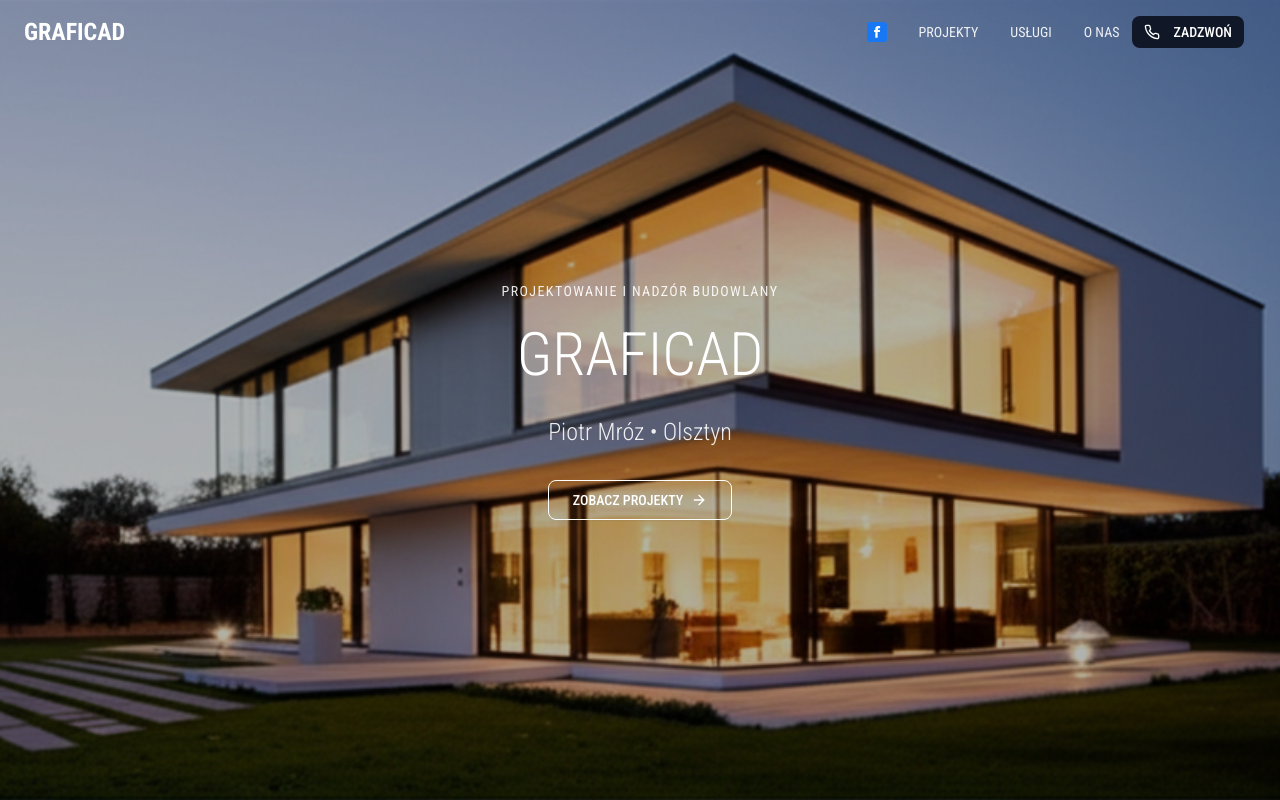
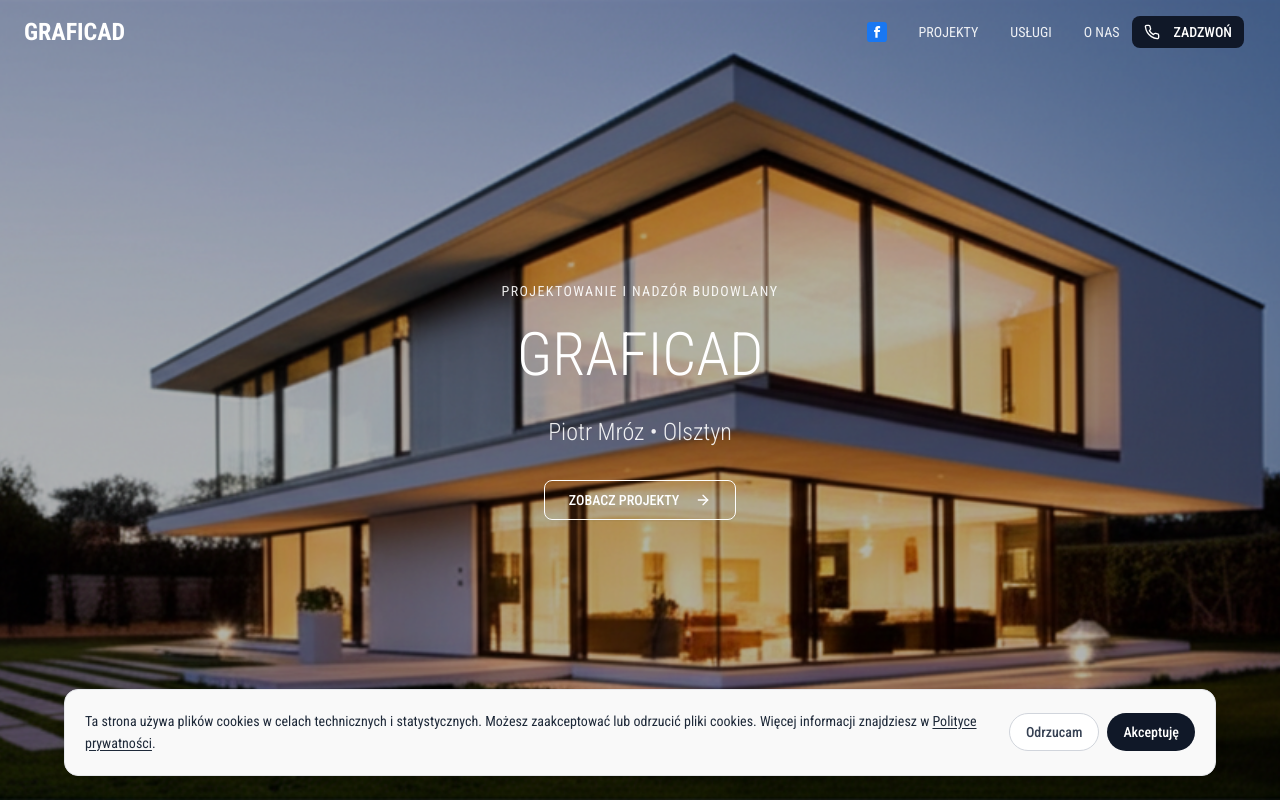
Before and after one commit to Kryki999/project-studio, a Next.js app: page / in a window 1280 px wide. Shown: the top 800 px of the page. Built offline with nearby package versions, Linux system fonts and the light colour scheme.

Commit message:
rodo update

```diff
--- a/app/layout.tsx
+++ b/app/layout.tsx
@@ -3,6 +3,8 @@ import { Roboto_Condensed, Lora } from 'next/font/google'
 import './globals.css'
 // Swiper CSS is loaded within the ReviewsSection component only on pages that use it
 import SiteHeader from '@/components/SiteHeader'
+import CookieConsentBanner from '@/components/CookieConsentBanner'
+import SiteFooter from '@/components/SiteFooter'
 
 const robotoCondensed = Roboto_Condensed({
   subsets: ['latin', 'latin-ext'],
@@ -36,6 +38,8 @@ export default function RootLayout({
       <body className="overflow-x-hidden">
         <SiteHeader />
         {children}
+        <SiteFooter />
+        <CookieConsentBanner />
       </body>
     </html>
   )
--- a/app/page.tsx
+++ b/app/page.tsx
@@ -39,14 +39,15 @@ export default function HomePage() {
           <h1 className="text-5xl md:text-6xl font-light mb-6 leading-tight" style={{ fontFamily: 'var(--font-sans)' }}>GRAFICAD</h1>
           <p className="text-xl md:text-2xl font-light mb-8 opacity-90">Piotr Mróz • Olsztyn</p>
           <Button
+            asChild
             variant="outline"
             size="lg"
             className="bg-transparent border-white text-white hover:bg-white hover:text-gray-900 transition-all duration-300"
           >
-            <a href="/projects" className="flex items-center">
+            <Link href="/#projects" className="flex items-center">
               ZOBACZ PROJEKTY
               <img src="/arrow-right.svg" alt="Strzałka" className="ml-2 h-4 w-4 invert" />
-            </a>
+            </Link>
           </Button>
         </div>
       </section>
@@ -254,29 +255,7 @@ export default function HomePage() {
         </div>
       </section>
 
-      {/* Footer */}
-      <footer className="bg-white border-t border-gray-200 py-12">
-        <div className="max-w-6xl mx-auto px-6">
-          <div className="flex flex-col md:flex-row justify-between items-center">
-            <div className="flex items-center space-x-3 mb-4 md:mb-0">
-              <div className="text-xl font-bold text-gray-900">GRAFICAD</div>
-              <div className="text-sm text-gray-500 border-l border-gray-300 pl-3">PROJEKTOWANIE I NADZÓR BUDOWLANY</div>
-            </div>
-            <div className="flex items-center gap-4">
-              <a
-                href="https://www.facebook.com/piotr.mroz.olsztyn?locale=pl_PL"
-                target="_blank"
-                rel="noopener noreferrer"
-                aria-label="Facebook"
-                className="inline-flex items-center"
-              >
-                <img src="/facebook-square.svg" alt="Facebook" className="h-6 w-6" />
-              </a>
-              <div className="text-sm text-gray-500">© 2024 Graficad Piotr Mróz. Wszelkie prawa zastrzeżone.</div>
-            </div>
-          </div>
-        </div>
-      </footer>
+      {/* Footer moved to global layout */}
     </div>
   )
 }
--- /dev/null
+++ b/components/CookieConsentBanner.tsx
@@ -0,0 +1,70 @@
+"use client"
+
+import { useEffect, useState } from "react"
+import Link from "next/link"
+
+type ConsentValue = "accepted" | "rejected"
+
+const STORAGE_KEY = "cookie-consent"
+
+export default function CookieConsentBanner() {
+    const [visible, setVisible] = useState(false)
+
+    useEffect(() => {
+        try {
+            const stored = localStorage.getItem(STORAGE_KEY) as ConsentValue | null
+            if (!stored) {
+                setVisible(true)
+            }
+        } catch {
+            // Ignore read errors (SSR or private mode)
+        }
+    }, [])
+
+    const setConsent = (value: ConsentValue) => {
+        try {
+            localStorage.setItem(STORAGE_KEY, value)
+        } catch {
+            // Ignore write errors
+        }
+        setVisible(false)
+        // Hook: here you can init analytics only if value === "accepted"
+    }
+
+    if (!visible) return null
+
+    return (
+        <div className="fixed inset-x-0 bottom-0 z-[60] px-4 pb-4 sm:pb-6">
+            <div className="mx-auto max-w-6xl rounded-xl border border-gray-200 bg-[#f9f9f9] text-gray-800 shadow-lg">
+                <div className="flex flex-col sm:flex-row items-start sm:items-center gap-4 p-4 sm:p-5">
+                    <p className="text-sm leading-relaxed">
+                        Ta strona używa plików cookies w celach technicznych i statystycznych. Możesz zaakceptować lub odrzucić pliki cookies. Więcej informacji znajdziesz w
+                        {" "}
+                        <Link href="/polityka-prywatnosci" className="underline underline-offset-2 hover:text-gray-900">
+                            Polityce prywatności
+                        </Link>
+                        .
+                    </p>
+                    <div className="flex gap-2 sm:ml-auto w-full sm:w-auto">
+                        <button
+                            type="button"
+                            onClick={() => setConsent("rejected")}
+                            className="inline-flex items-center justify-center rounded-full border border-gray-300 bg-white px-4 py-2 text-sm font-medium text-gray-700 hover:bg-gray-50 transition-colors"
+                            aria-label="Odrzucam cookies (tylko techniczne)"
+                        >
+                            Odrzucam
+                        </button>
+                        <button
+                            type="button"
+                            onClick={() => setConsent("accepted")}
+                            className="inline-flex items-center justify-center rounded-full bg-gray-900 px-4 py-2 text-sm font-medium text-white hover:bg-gray-800 transition-colors"
+                            aria-label="Akceptuję cookies"
+                        >
+                            Akceptuję
+                        </button>
+                    </div>
+                </div>
+            </div>
+        </div>
+    )
+}
--- /dev/null
+++ b/components/SiteFooter.tsx
@@ -0,0 +1,26 @@
+export default function SiteFooter() {
+    return (
+        <footer className="bg-white border-t border-gray-200 py-12">
+            <div className="max-w-6xl mx-auto px-6">
+                <div className="flex flex-col md:flex-row justify-between items-center">
+                    <div className="flex items-center space-x-3 mb-4 md:mb-0">
+                        <div className="text-xl font-bold text-gray-900">GRAFICAD</div>
+                        <div className="text-sm text-gray-500 border-l border-gray-300 pl-3">PROJEKTOWANIE I NADZÓR BUDOWLANY</div>
+                    </div>
+                    <div className="flex items-center gap-4">
+                        <a
+                            href="https://www.facebook.com/piotr.mroz.olsztyn?locale=pl_PL"
+                            target="_blank"
+                            rel="noopener noreferrer"
+                            aria-label="Facebook"
+                            className="inline-flex items-center"
+                        >
+                            <img src="/facebook-square.svg" alt="Facebook" className="h-6 w-6" />
+                        </a>
+                        <div className="text-sm text-gray-500">© 2024 Graficad Piotr Mróz. Wszelkie prawa zastrzeżone.</div>
+                    </div>
+                </div>
+            </div>
+        </footer>
+    )
+}
```
